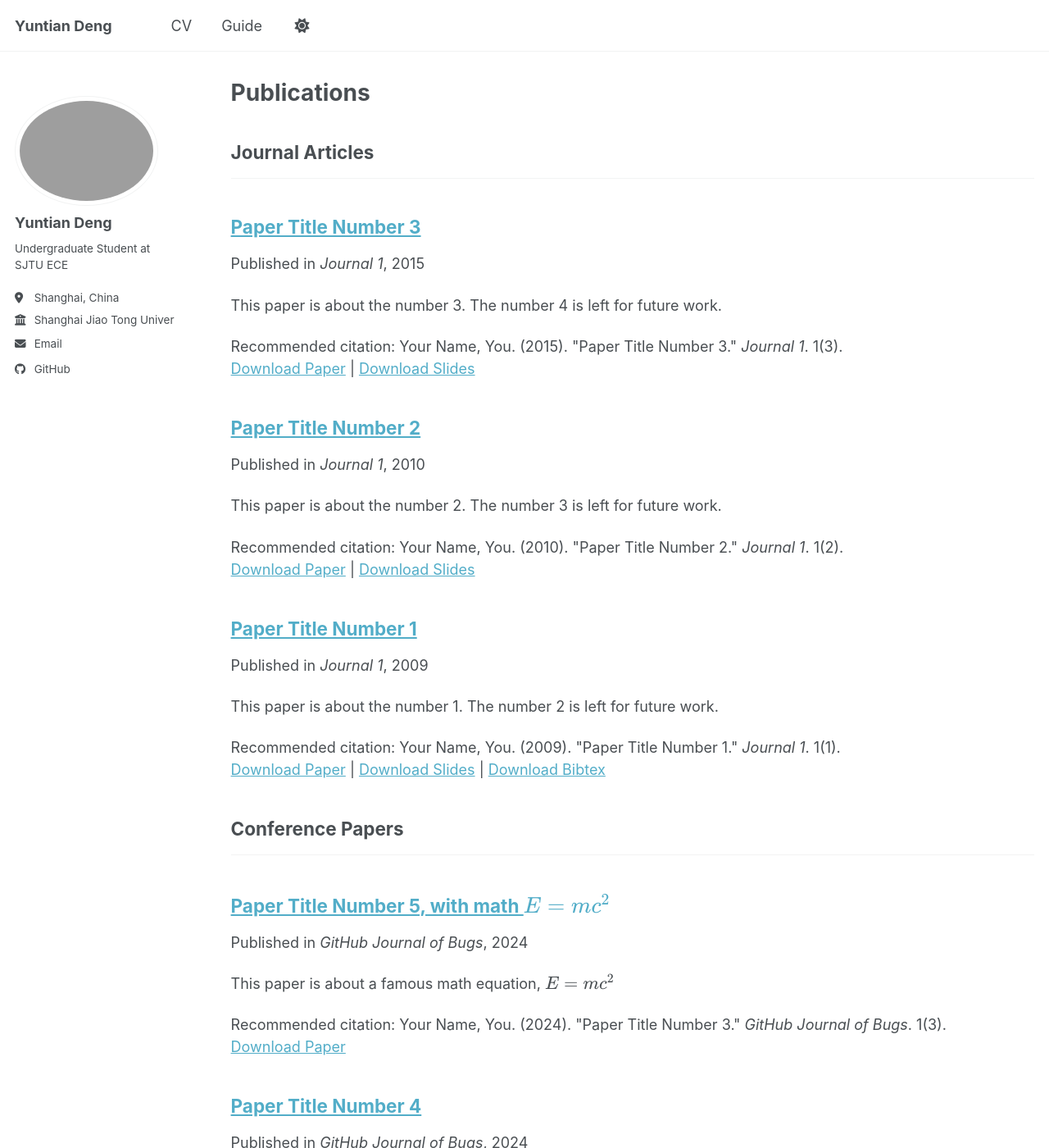
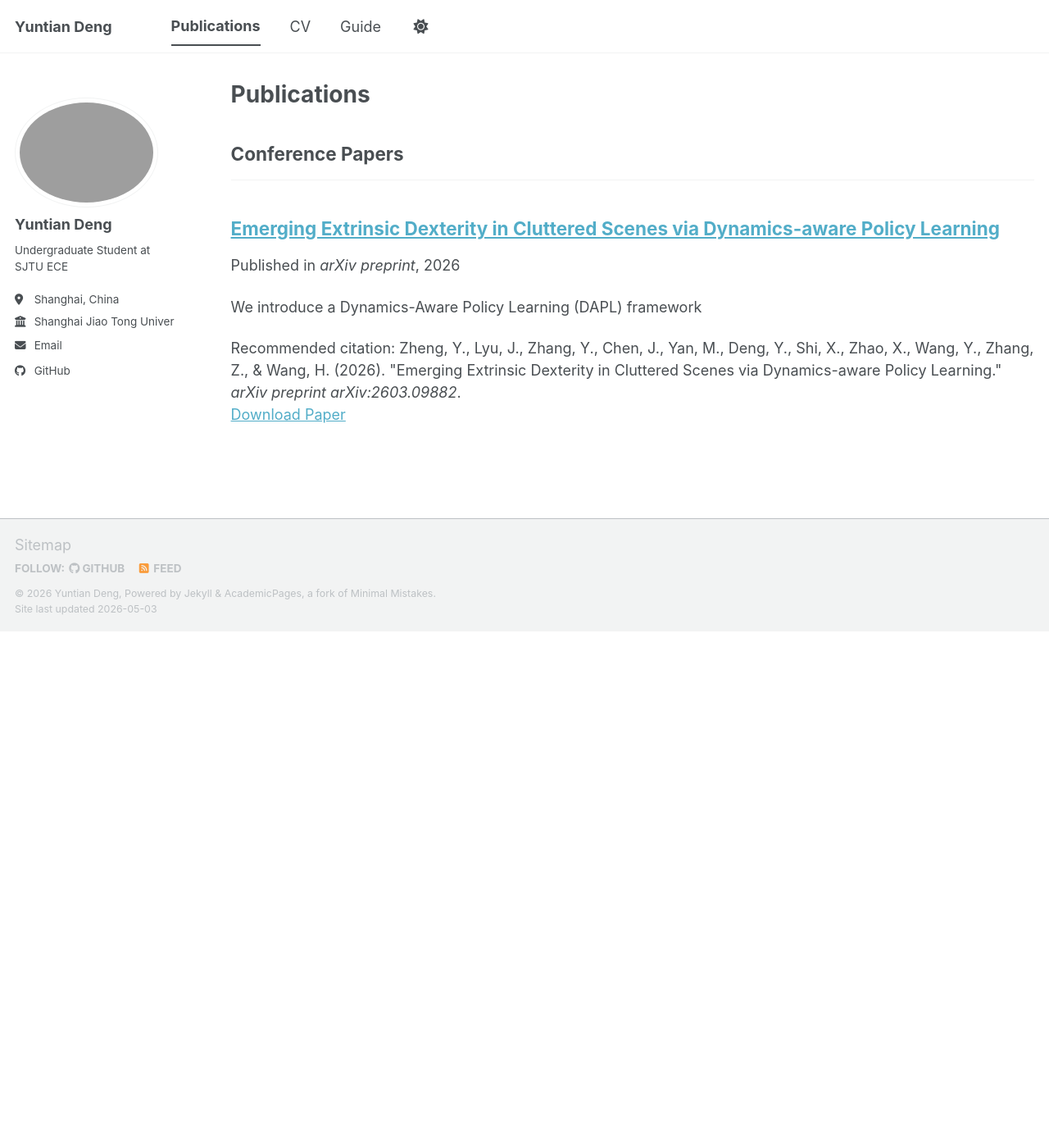
Before and after one commit to michaeldyt/michaeldyt.github.io, a Jekyll site: the page built from _pages/publications.html, in a window 1280 px wide and 1400 px high. Shown: the whole window at 82% size. Built offline with Jekyll 4.4.1, drawn with Linux system fonts in a browser that asks for light colours; a script bundle is joined from its source files by our own code; library files that are not in the unit come from our copies; some of the changed text lies outside the part shown.

```diff
--- a/_data/navigation.yml
+++ b/_data/navigation.yml
@@ -8,9 +8,8 @@
 #      Markdown formatted page while the second is generated using JSON.
 
 main:
-  # TODO: Add publications later
-  # - title: "Publications"
-  #   url: /publications/
+  - title: "Publications"
+    url: /publications/
 
   # TODO: Add talks later
   # - title: "Talks"
--- a/_publications/2009-10-01-paper-title-number-1.md
+++ /dev/null
@@ -1,14 +0,0 @@
----
-title: "Paper Title Number 1"
-collection: publications
-category: manuscripts
-permalink: /publication/2009-10-01-paper-title-number-1
-excerpt: 'This paper is about the number 1. The number 2 is left for future work.'
-date: 2009-10-01
-venue: 'Journal 1'
-slidesurl: 'https://academicpages.github.io/files/slides1.pdf'
-paperurl: 'https://academicpages.github.io/files/paper1.pdf'
-bibtexurl: 'https://academicpages.github.io/files/bibtex1.bib'
-citation: 'Your Name, You. (2009). &quot;Paper Title Number 1.&quot; <i>Journal 1</i>. 1(1).'
----
-The contents above will be part of a list of publications, if the user clicks the link for the publication than the contents of section will be rendered as a full page, allowing you to provide more information about the paper for the reader. When publications are displayed as a single page, the contents of the above "citation" field will automatically be included below this section in a smaller font.
--- a/_publications/2010-10-01-paper-title-number-2.md
+++ /dev/null
@@ -1,14 +0,0 @@
----
-title: "Paper Title Number 2"
-collection: publications
-category: manuscripts
-permalink: /publication/2010-10-01-paper-title-number-2
-excerpt: 'This paper is about the number 2. The number 3 is left for future work.'
-date: 2010-10-01
-venue: 'Journal 1'
-slidesurl: 'https://academicpages.github.io/files/slides2.pdf'
-paperurl: 'https://academicpages.github.io/files/paper2.pdf'
-citation: 'Your Name, You. (2010). &quot;Paper Title Number 2.&quot; <i>Journal 1</i>. 1(2).'
----
-
-The contents above will be part of a list of publications, if the user clicks the link for the publication than the contents of section will be rendered as a full page, allowing you to provide more information about the paper for the reader. When publications are displayed as a single page, the contents of the above "citation" field will automatically be included below this section in a smaller font.
--- a/_publications/2015-10-01-paper-title-number-3.md
+++ /dev/null
@@ -1,14 +0,0 @@
----
-title: "Paper Title Number 3"
-collection: publications
-category: manuscripts
-permalink: /publication/2015-10-01-paper-title-number-3
-excerpt: 'This paper is about the number 3. The number 4 is left for future work.'
-date: 2015-10-01
-venue: 'Journal 1'
-slidesurl: 'https://academicpages.github.io/files/slides3.pdf'
-paperurl: 'https://academicpages.github.io/files/paper3.pdf'
-citation: 'Your Name, You. (2015). &quot;Paper Title Number 3.&quot; <i>Journal 1</i>. 1(3).'
----
-
-The contents above will be part of a list of publications, if the user clicks the link for the publication than the contents of section will be rendered as a full page, allowing you to provide more information about the paper for the reader. When publications are displayed as a single page, the contents of the above "citation" field will automatically be included below this section in a smaller font.
--- a/_publications/2025-06-08-paper-title-number-5.md
+++ /dev/null
@@ -1,13 +0,0 @@
----
-title: "Paper Title Number 5, with math $$E=mc^2$$"
-collection: publications
-category: conferences
-permalink: /publication/2024-02-17-paper-title-number-4
-excerpt: 'This paper is about a famous math equation, $$E=mc^2$$'
-date: 2024-02-17
-venue: 'GitHub Journal of Bugs'
-paperurl: 'https://academicpages.github.io/files/paper3.pdf'
-citation: 'Your Name, You. (2024). &quot;Paper Title Number 3.&quot; <i>GitHub Journal of Bugs</i>. 1(3).'
----
-
-Using [MathJax](https://www.mathjax.org/) in the description is supported - $$E=mc^2$$ - however, the use must be mindful that the default delimiters are `$$...$$` and `\\[...\\]` which differs from the `$...$` that is typically expected.
--- /dev/null
+++ b/_publications/2026-04-27-dapl.md
@@ -0,0 +1,15 @@
+---
+title: "Emerging Extrinsic Dexterity in Cluttered Scenes via Dynamics-aware Policy Learning"
+collection: publications
+category: conferences
+permalink: /publication/2026-04-27-dapl
+excerpt: 'We introduce a Dynamics-Aware Policy Learning (DAPL) framework'
+date: 2026-04-27
+venue: 'arXiv preprint'
+paperurl: 'https://arxiv.org/abs/2603.09882'
+citation: 'Zheng, Y., Lyu, J., Zhang, Y., Chen, J., Yan, M., Deng, Y., Shi, X., Zhao, X., Wang, Y., Zhang, Z., & Wang, H. (2026). "Emerging Extrinsic Dexterity in Cluttered Scenes via Dynamics-aware Policy Learning." <i>arXiv preprint arXiv:2603.09882</i>.'
+---
+
+**Abstract:**
+
+Extrinsic dexterity leverages environmental contact to overcome the limitations of prehensile manipulation. However, achieving such dexterity in cluttered scenes remains challenging and underexplored, as it requires selectively exploiting contact among multiple interacting objects with inherently coupled dynamics. Existing approaches lack explicit modeling of such complex dynamics and therefore fall short in non-prehensile manipulation in cluttered environments, which in turn limits their practical applicability in real-world environments. In this paper, we introduce a Dynamics-Aware Policy Learning (DAPL) framework that can facilitate policy learning with a learned representation of contact-induced object dynamics in cluttered environments. This representation is learned through explicit world modeling and used to condition reinforcement learning, enabling extrinsic dexterity to emerge without hand-crafted contact heuristics or complex reward shaping. We evaluate our approach in both simulation and the real world. Our method outperforms prehensile manipulation, human teleoperation, and prior representation-based policy by over 25% in success rate on unseen simulated cluttered scenes with varying densities. Real-world success reaches around 50% across 10 cluttered scenes, while a practical grocery deployment further demonstrates robust sim-to-real transfer and applicability.
```
Also changed, not shown: _pages/about.md (+3 -3 lines), _publications/2024-02-17-paper-title-number-4.md (deleted, +0 -13 lines).
